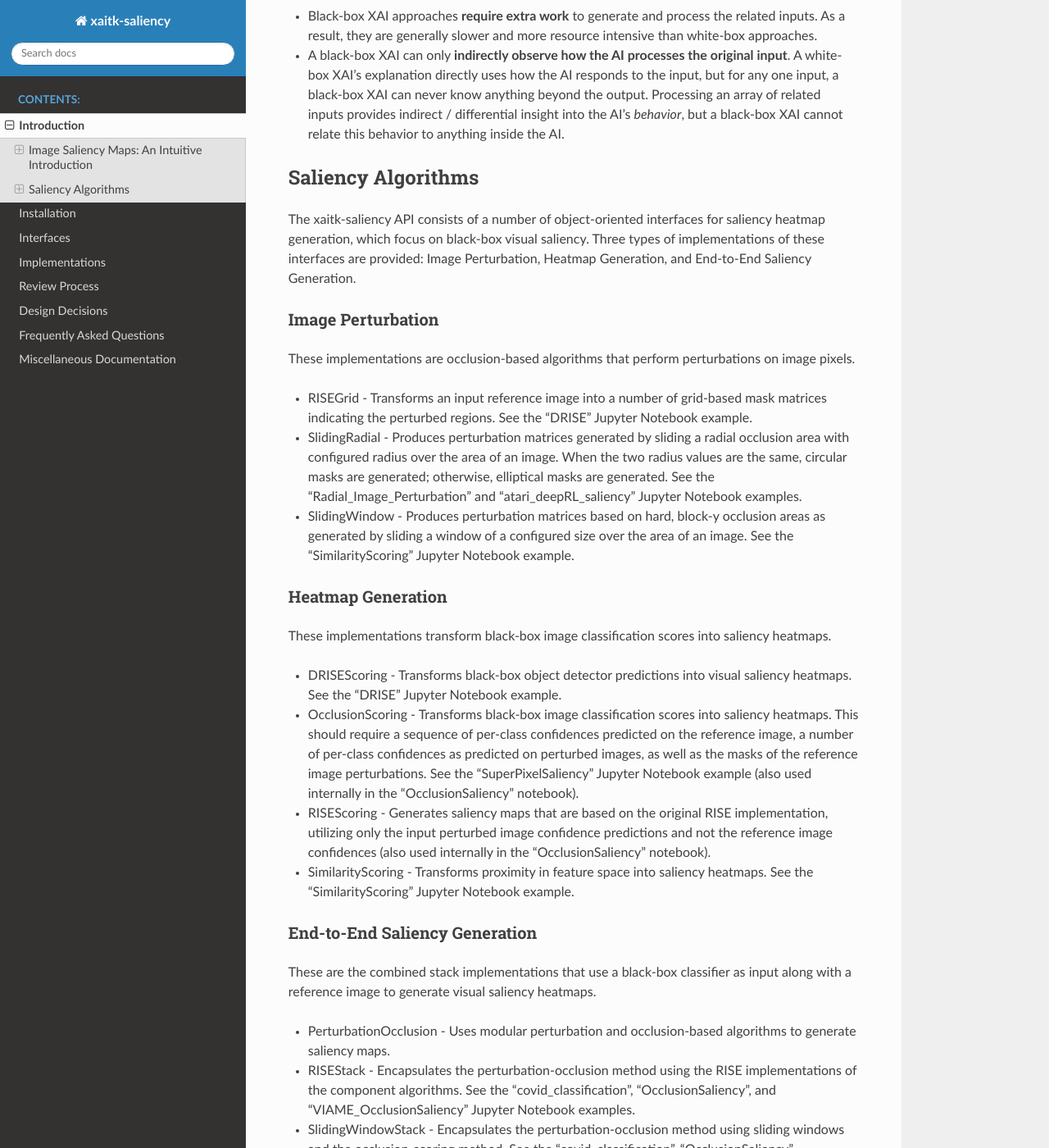
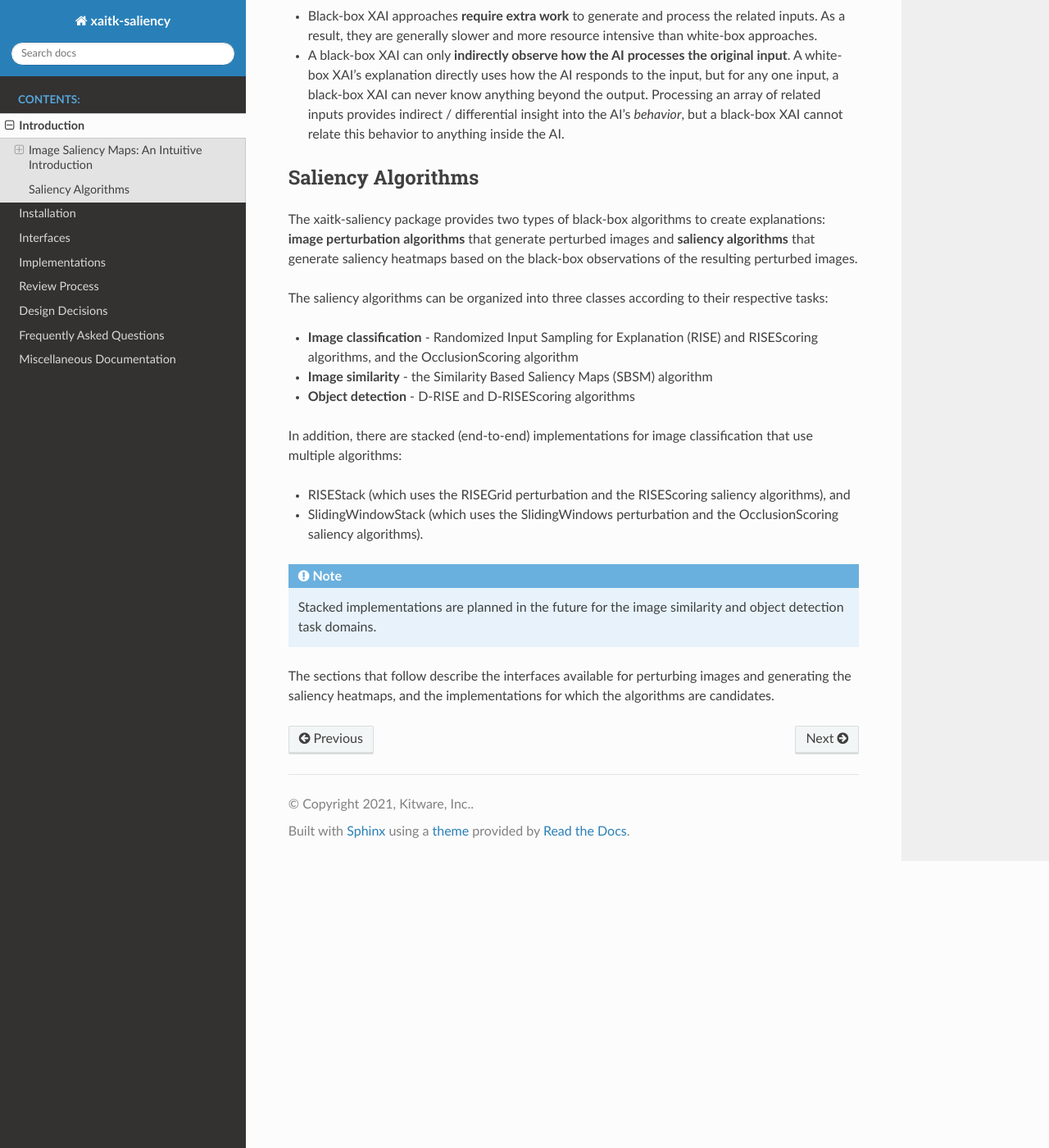
Before and after one commit to XAITK/xaitk-saliency, a Sphinx documentation site: the page built from docs/introduction.rst, in a window 1280 px wide and 1400 px high, scrolled down 6882 px. Shown: the whole window at 82% size. Built offline with Sphinx 7.4.7 and the Read the Docs theme 2.0.0, drawn with Linux system fonts in a browser that asks for light colours; pages that are not in the unit, such as notebooks, are missing from menus; some of the changed text lies outside the part shown.

Commit message:
Refactored the text

```diff
--- a/docs/interfaces.rst
+++ b/docs/interfaces.rst
@@ -111,7 +111,7 @@ This also requires the feature-vectors for perturbed images as well as the masks
 output from a ``PerturbImage`` implementation.
 We expect perturbations to be relative to the second reference image feature-vector.
 
-An immediate candidate implementation for this interface is the SBSM algorithm [1].
+An immediate candidate implementation for this interface is the Similarity Based Saliency Maps (SBSM) algorithm [1].
 
 .. autoclass:: xaitk_saliency.interfaces.gen_descriptor_sim_sal.GenerateDescriptorSimilaritySaliency
    :members:
--- a/docs/introduction.rst
+++ b/docs/introduction.rst
@@ -303,61 +303,28 @@ Cons
 
 
 Saliency Algorithms
---------------------------------
-.. Discuss the provided xaitk-saliency algorithms in terms of the above.
+-------------------
 
-The xaitk-saliency API consists of a number of object-oriented interfaces for saliency heatmap generation, which
-focus on black-box visual saliency. Three types of implementations of these interfaces are provided: Image
-Perturbation, Heatmap Generation, and End-to-End Saliency Generation.
+The xaitk-saliency package provides two types of black-box algorithms to create explanations: **image perturbation
+algorithms** that generate perturbed images and **saliency algorithms** that generate saliency heatmaps based on the
+black-box observations of the resulting perturbed images.
 
+The saliency algorithms can be organized into three classes according to their respective tasks:
 
-Image Perturbation
-^^^^^^^^^^^^^^^^^^^
-These implementations are occlusion-based algorithms that perform perturbations on image pixels.
+* **Image classification** - Randomized Input Sampling for Explanation (RISE) and RISEScoring algorithms, and the
+  OcclusionScoring algorithm
 
-* RISEGrid - Transforms an input reference image into a number of grid-based mask matrices indicating the perturbed regions.
-  See the "DRISE" Jupyter Notebook example.
+* **Image similarity** - the Similarity Based Saliency Maps (SBSM) algorithm
 
-* SlidingRadial - Produces perturbation matrices generated by sliding a radial occlusion area with configured radius
-  over the area of an image. When the two radius values are the same, circular masks are generated; otherwise,
-  elliptical masks are generated. See the "Radial_Image_Perturbation" and "atari_deepRL_saliency"
-  Jupyter Notebook examples.
+* **Object detection** - D-RISE and D-RISEScoring algorithms
 
-* SlidingWindow - Produces perturbation matrices based on hard, block-y occlusion areas as generated by sliding a
-  window of a configured size over the area of an image. See the "SimilarityScoring" Jupyter Notebook example.
+In addition, there are stacked (end-to-end) implementations for image classification that use multiple algorithms:
 
+*  RISEStack (which uses the RISEGrid perturbation and the RISEScoring saliency algorithms), and
+*  SlidingWindowStack (which uses the SlidingWindows perturbation and the OcclusionScoring saliency
+   algorithms).
 
-Heatmap Generation
-^^^^^^^^^^^^^^^^^^^
-These implementations transform black-box image classification scores into saliency heatmaps.
+.. note:: Stacked implementations are planned in the future for the image similarity and object detection task domains.
 
-* DRISEScoring - Transforms black-box object detector predictions into visual saliency heatmaps.
-  See the "DRISE" Jupyter Notebook example.
-
-* OcclusionScoring - Transforms black-box image classification scores into saliency heatmaps.
-  This should require a sequence of per-class confidences predicted on the reference image, a number of per-class
-  confidences as predicted on perturbed images, as well as the masks of the reference image perturbations.
-  See the "SuperPixelSaliency" Jupyter Notebook example (also used internally in the "OcclusionSaliency" notebook).
-
-* RISEScoring - Generates saliency maps that are based on the original RISE implementation,
-  utilizing only the input perturbed image confidence predictions and not the reference image confidences
-  (also used internally in the "OcclusionSaliency" notebook).
-
-* SimilarityScoring - Transforms proximity in feature space into saliency heatmaps.
-  See the "SimilarityScoring" Jupyter Notebook example.
-
-
-End-to-End Saliency Generation
-^^^^^^^^^^^^^^^^^^^^^^^^^^^^^^^
-These are the combined stack implementations that use a black-box classifier as input along
-with a reference image to generate visual saliency heatmaps.
-
-* PerturbationOcclusion - Uses modular perturbation and occlusion-based algorithms to generate saliency maps.
-
-* RISEStack - Encapsulates the perturbation-occlusion method using the RISE implementations of the
-  component algorithms. See the "covid_classification", "OcclusionSaliency", and "VIAME_OcclusionSaliency"
-  Jupyter Notebook examples.
-
-* SlidingWindowStack - Encapsulates the perturbation-occlusion method using sliding windows and the
-  occlusion-scoring method. See the "covid_classification", "OcclusionSaliency", "MNIST_scikit_saliency", and
-  "VIAME_OcclusionSaliency" Jupyter Notebook examples.
+The sections that follow describe the interfaces available for perturbing images and generating the saliency heatmaps,
+and the implementations for which the algorithms are candidates.
--- a/docs/misc/style_sheet.rst
+++ b/docs/misc/style_sheet.rst
@@ -1,5 +1,5 @@
 Style Sheet
-====================================
+===========
 
 
 •	*black box* (noun) or *black-box* (adj); not blackbox (avoid)
```
